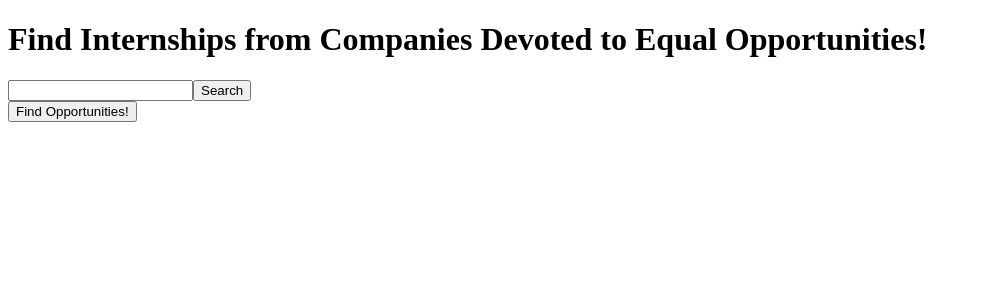
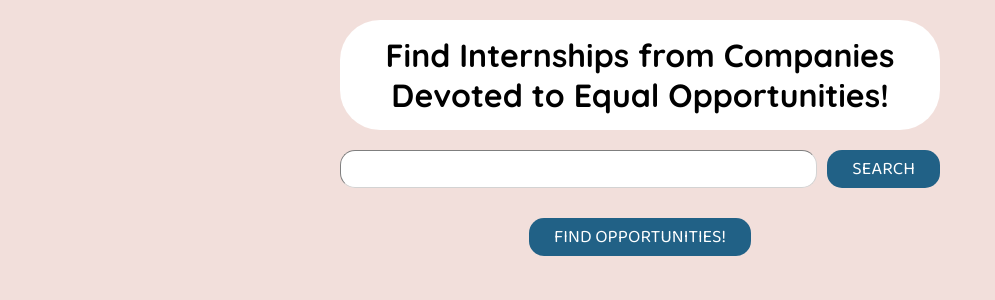
Before and after one commit to irao12/DiverTech, a React (Create React App) app in the folder client/: page /opportunities in a window 1280 px wide. Shown: the top 300 px of the page, without its empty margins (0-995 px from the left). Built offline with nearby package versions, Linux system fonts and the light colour scheme.

Commit message:
added styling for the internship finder page

```diff
--- a/client/src/App.css
+++ b/client/src/App.css
@@ -0,0 +1,39 @@
+@font-face {
+    font-family: "Quicksand";
+    src: url("./fonts/Quicksand-VariableFont_wght.ttf");
+}
+
+@font-face {
+    font-family: "Baloo 2";
+    src: url("./fonts/Baloo2-VariableFont_wght.ttf");
+}
+
+:root {
+    --light-pink:#f2dfdb;
+    --dark-blue:#051621;
+    --medium-blue:#477491;
+    --medium-blue-2:#4783A0;
+    --dark-blue:#216186;
+    --dark-purple:#342026;
+    --pink:#eed9db;
+}
+
+* {
+    margin: 0;
+    padding: 0;
+    box-sizing: border-box;
+}
+
+html {
+    font-family: "Quicksand";
+    height: 100%;
+}
+
+body {
+    height: 100%;
+    background-color: var(--light-pink);
+}
+
+#root {
+    height: 100%;
+}
--- a/client/src/App.js
+++ b/client/src/App.js
@@ -1,5 +1,6 @@
 import { BrowserRouter, Link, Routes, Route } from "react-router-dom";
 import Opportunities from "./pages/Opportunities";
+import "./App.css"
 
 function App() {
 	return (
--- /dev/null
+++ b/client/src/pages/Opportunities.css
@@ -0,0 +1,104 @@
+main.opportunities-page {
+    width: 100%;
+    height: 100vh;
+    display: flex;
+    flex-direction: column;
+    align-items: center;
+    row-gap: 20px;
+    padding: 20px;
+}
+
+section.opportunities {
+    width: min(95%, 600px);
+    display: flex;
+    flex-direction: column;
+    align-items: center;
+    margin: 10px;
+}
+
+.loading-message {
+    display: flex;
+    flex-direction: column;
+    align-items: center;
+    gap: 10px;
+    font-size: 20px;
+}
+
+.job-listing-container {
+    width: 100%;
+    display: flex;
+    flex-direction: column;
+}
+
+.job-listing-container > button {
+    margin: 20px 0 20px 0;
+}
+
+.job-listing {
+    border: 2px solid var(--pink);
+    background-color:white;
+    margin: 10px 0;
+    border-radius: 20px;
+    padding: 10px;
+    text-align: center;
+}
+
+.job-listing > a {
+    display: flex;
+    flex-direction: column;
+    justify-content: center;
+    gap: 5px;
+    align-items: center;
+    text-decoration: none;
+    color: var(--dark-purple);
+}
+
+.opportunities-title {
+    text-align: center;
+    border-radius: 40px;
+    background-color: white;
+    padding: 15px;
+    width: min(90%, 600px);
+
+}
+
+.search {
+    width: min(90%, 600px);
+    display: flex;
+}
+
+.search-bar {
+    display: flex;
+    justify-content: center;
+    width: 100%;
+    margin: auto;
+    gap: 10px;
+}
+
+.search-input {
+    outline: none;
+    border-color: lightgray;
+    border-radius: 15px;
+    border-width: 1.75px;
+    padding: 0 10px;
+    font-family: "Baloo 2";
+    font-weight: 500;
+    font-size: 18px;
+    width: 100%;
+}
+
+.opportunities-page button {
+    background-color: var(--dark-blue);
+    color: white;
+    border: none;
+    padding: 5px 25px;
+    border-radius: 15px;
+    font-size: 18px;
+    font-family: "Baloo 2";
+    text-transform: uppercase;
+    cursor: pointer;
+}
+
+.opportunities-page button:hover {
+    background-color: #1b4f6d;
+}
--- a/client/src/pages/Opportunities.js
+++ b/client/src/pages/Opportunities.js
@@ -2,6 +2,7 @@ import React from "react";
 import Button from "../components/Button";
 import JobListing from "../components/JobListing";
 import { TailSpin } from "react-loader-spinner";
+import "./Opportunities.css"
 
 export default function Opportunities() {
 	const [searchQuery, setSearchQuery] = React.useState("");
@@ -74,13 +75,14 @@ export default function Opportunities() {
 
 	return (
 		<main className="opportunities-page">
-			<h1>
+			<h1 className="opportunities-title">
 				Find Internships from Companies Devoted to Equal Opportunities!
 			</h1>
 			{!isLoading && (
 				<div className="search">
 					<div className="search-bar">
 						<input
+						className="search-input"
 							type="text"
 							onChange={handleChange}
 							value={searchQuery}
@@ -122,7 +124,7 @@ export default function Opportunities() {
 					opportunities.length === 0 && <div>No Results</div>}
 
 				{isLoading && (
-					<>
+					<div className="loading-message">
 						<TailSpin
 							height="80"
 							width="80"
@@ -136,7 +138,7 @@ export default function Opportunities() {
 						<h3>Loading </h3>
 						<p>Please Do Not Close The Generated Chrome Tab</p>
 						<p>May Take a Moment</p>
-					</>
+				</div>
 				)}
 			</section>
 		</main>
```
Also changed, not shown: client/src/fonts/Baloo2-VariableFont_wght.ttf (added), client/src/fonts/Quicksand-VariableFont_wght.ttf (added).
